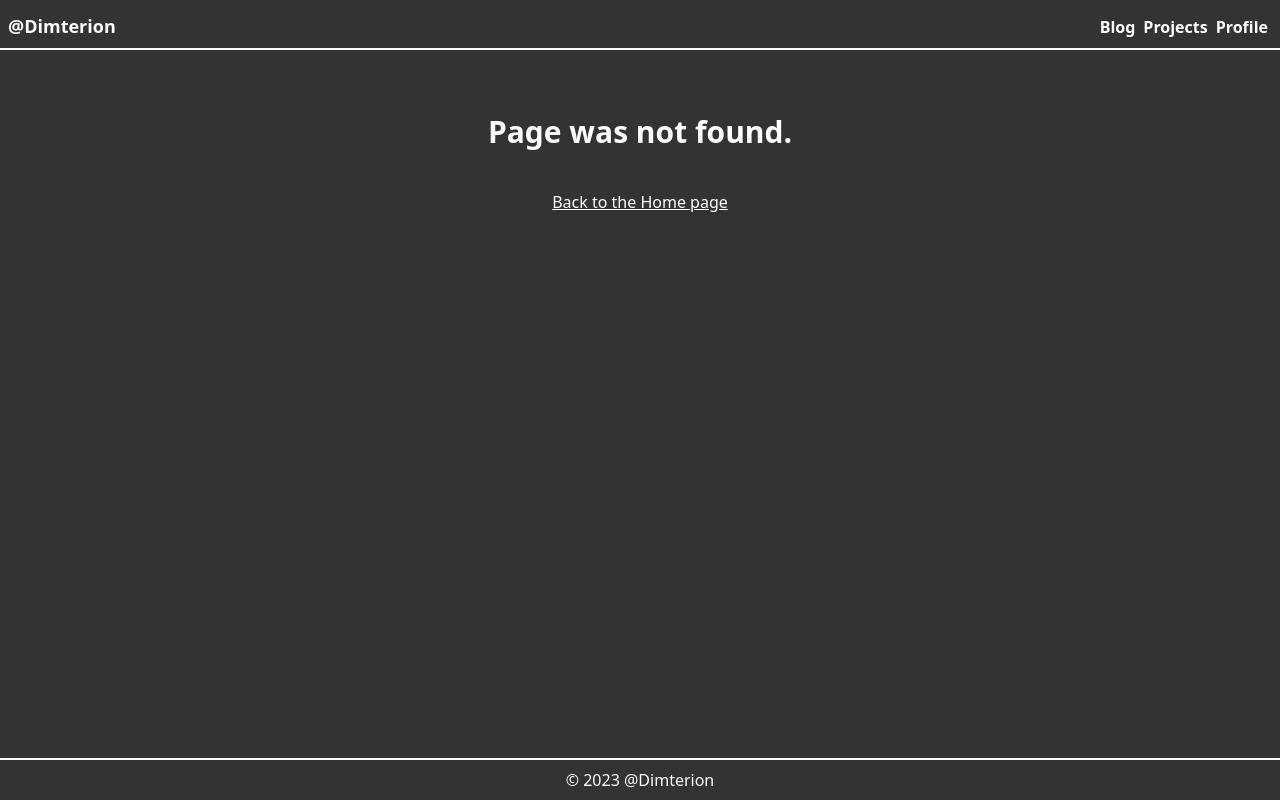
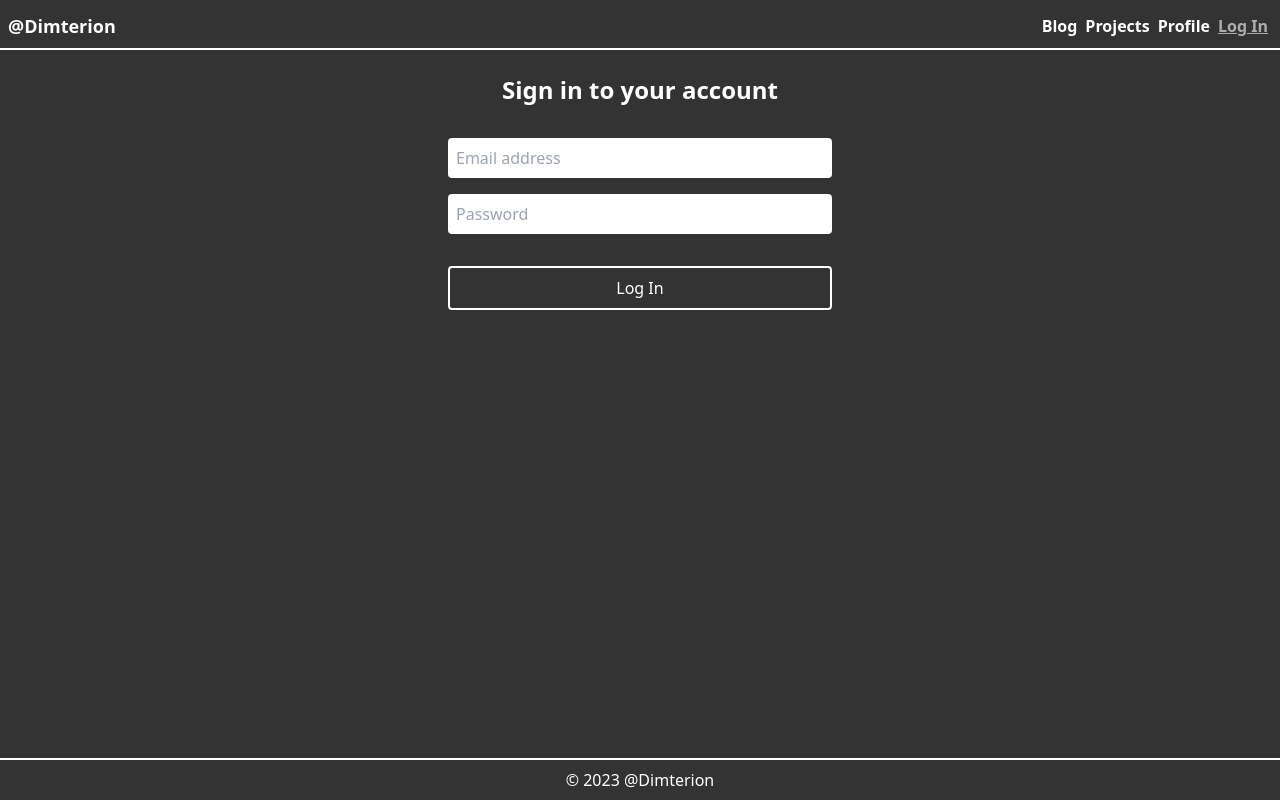
Before and after one commit to Dimterion/Profile-site, a React (Vite) app: page /login in a window 1280 px wide. Before the commit this address had no page. Built offline with nearby package versions, Linux system fonts and the light colour scheme; what miragejs would draw is missing.

Commit message:
add login page & form

```diff
--- a/src/App.jsx
+++ b/src/App.jsx
@@ -17,6 +17,7 @@ import ProfilePostTags from "./pages/Profile/ProfilePostTags";
 import ProfilePostPhotos from "./pages/Profile/ProfilePostPhotos";
 import Comments from "./pages/Profile/Comments";
 import NotFound from "./pages/NotFound";
+import Login from "./pages/Login";
 import Error from "./components/Error";
 import Layout from "./components/Layout";
 import ProfileLayout from "./components/ProfileLayout";
@@ -27,6 +28,7 @@ const router = createBrowserRouter(
     <Route path="/" element={<Layout />}>
       <Route index element={<Home />} />
       <Route path="projects" element={<Projects />} />
+      <Route path="login" element={<Login />} />
       <Route
         path="blog"
         element={<Posts />}
--- a/src/components/Header.jsx
+++ b/src/components/Header.jsx
@@ -2,11 +2,11 @@ import { Link, NavLink } from "react-router-dom";
 
 function Header() {
   return (
-    <header className="flex justify-between 	items-baseline my-1 p-2 font-semibold border-b-2">
+    <header className="flex justify-between 	items-center my-1 p-2 font-semibold border-b-2">
       <Link className="text-lg" to="/">
         @Dimterion
       </Link>
-      <nav>
+      <nav className="grid grid-cols-2 sm:flex">
         <NavLink
           className={({ isActive }) =>
             isActive
@@ -37,6 +37,16 @@ function Header() {
         >
           Profile
         </NavLink>
+        <NavLink
+          className={({ isActive }) =>
+            isActive
+              ? "mx-1 opacity-60 underline"
+              : "mx-1 hover:opacity-70 hover:underline"
+          }
+          to="login"
+        >
+          Log In
+        </NavLink>
       </nav>
     </header>
   );
--- /dev/null
+++ b/src/pages/Login.jsx
@@ -0,0 +1,53 @@
+import { useState } from "react";
+// eslint-disable-next-line no-unused-vars
+import { useNavigate } from "react-router-dom";
+
+function Login() {
+  const [loginFormData, setLoginFormData] = useState({
+    email: "",
+    password: "",
+  });
+
+  function handleSubmit(e) {
+    e.preventDefault();
+    console.log(loginFormData);
+  }
+
+  function handleChange(e) {
+    const { name, value } = e.target;
+    setLoginFormData((prevLoginFormData) => ({
+      ...prevLoginFormData,
+      [name]: value,
+    }));
+  }
+
+  return (
+    <section className="text-center">
+      <h2 className="mt-6 text-2xl font-bold">Sign in to your account</h2>
+      <form
+        className="flex flex-col w-3/4 max-w-sm mx-auto mt-6"
+        onSubmit={handleSubmit}
+      >
+        <input
+          className="my-2 p-2 text-background rounded"
+          name="email"
+          onChange={handleChange}
+          type="email"
+          placeholder="Email address"
+          value={loginFormData.email}
+        />
+        <input
+          className="my-2 p-2 text-background rounded"
+          name="password"
+          onChange={handleChange}
+          type="password"
+          placeholder="Password"
+          value={loginFormData.password}
+        />
+        <button className="mt-6 border-2 p-2 rounded">Log In</button>
+      </form>
+    </section>
+  );
+}
+
+export default Login;
```
